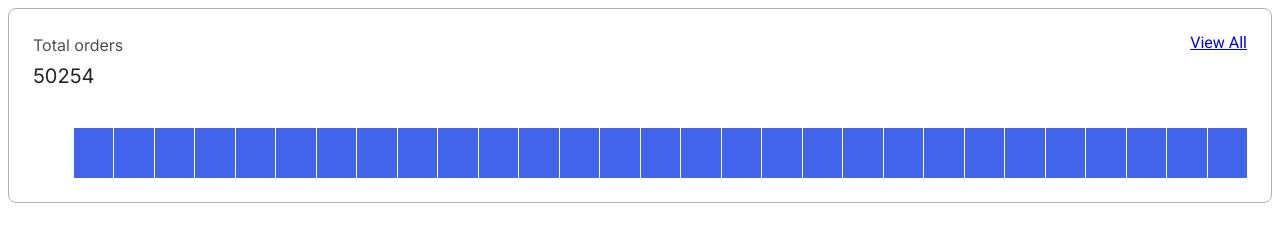
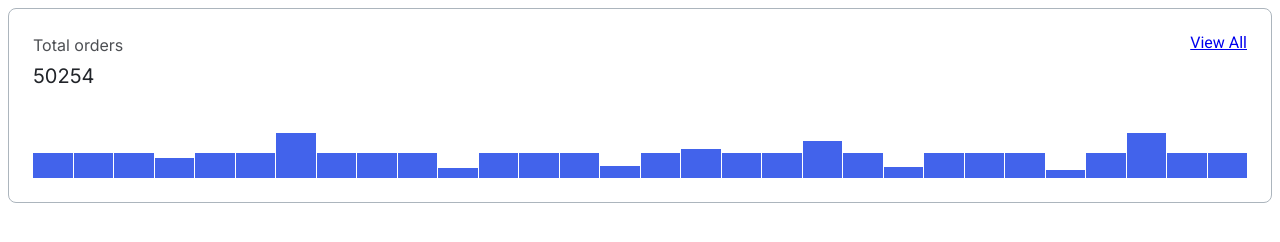
Before and after one commit to js-tasks-ru/htmlcss-20220317_alexxxusachev888, a website: page 04-lection2/01-histogram/index.html in a window 1280 px wide. Drawn offline with Linux system fonts and the light colour scheme.

Commit message:
FixedGistogram

```diff
--- a/04-lection2/01-histogram/histogram.css
+++ b/04-lection2/01-histogram/histogram.css
@@ -38,12 +38,12 @@
     flex-direction: row;
     align-items: flex-end;
     gap: 1px;
+    height: 50px;
 }
 
-.histogram__rectangles_point {
-    background: #4263EB;
+.histogram__rectangles-point {
+    background-color: #4263EB;
     display: flex;
     flex-basis: 9px;
     flex-grow: 1;
-    height: 50px;
 }
--- a/04-lection2/01-histogram/index.html
+++ b/04-lection2/01-histogram/index.html
@@ -12,36 +12,36 @@
             </div>
             <div class="histogram__numbers">50254</div>
             <div class="histogram__rectangles">
-                <div style="height:50%" class="histogram__rectangles_point"></div>
-                <div class="histogram__rectangles_point"></div>
-                <div class="histogram__rectangles_point"></div>
-                <div class="histogram__rectangles_point"></div>
-                <div class="histogram__rectangles_point"></div>
-                <div class="histogram__rectangles_point"></div>
-                <div class="histogram__rectangles_point"></div>
-                <div class="histogram__rectangles_point"></div>
-                <div class="histogram__rectangles_point"></div>
-                <div class="histogram__rectangles_point"></div>
-                <div class="histogram__rectangles_point"></div>
-                <div class="histogram__rectangles_point"></div>
-                <div class="histogram__rectangles_point"></div>
-                <div class="histogram__rectangles_point"></div>
-                <div class="histogram__rectangles_point"></div>
-                <div class="histogram__rectangles_point"></div>
-                <div class="histogram__rectangles_point"></div>
-                <div class="histogram__rectangles_point"></div>
-                <div class="histogram__rectangles_point"></div>
-                <div class="histogram__rectangles_point"></div>
-                <div class="histogram__rectangles_point"></div>
-                <div class="histogram__rectangles_point"></div>
-                <div class="histogram__rectangles_point"></div>
-                <div class="histogram__rectangles_point"></div>
-                <div class="histogram__rectangles_point"></div>
-                <div class="histogram__rectangles_point"></div>
-                <div class="histogram__rectangles_point"></div>
-                <div class="histogram__rectangles_point"></div>
-                <div class="histogram__rectangles_point"></div>
-                <div class="histogram__rectangles_point"></div>
+                <div style="height:50%" class="histogram__rectangles-point"></div>
+                <div style="height:50%" class="histogram__rectangles-point"></div>
+                <div style="height:50%" class="histogram__rectangles-point"></div>
+                <div style="height:40%" class="histogram__rectangles-point"></div>
+                <div style="height:50%" class="histogram__rectangles-point"></div>
+                <div style="height:50%" class="histogram__rectangles-point"></div>
+                <div style="height:90%" class="histogram__rectangles-point"></div>
+                <div style="height:50%" class="histogram__rectangles-point"></div>
+                <div style="height:50%" class="histogram__rectangles-point"></div>
+                <div style="height:50%" class="histogram__rectangles-point"></div>
+                <div style="height:20%" class="histogram__rectangles-point"></div>
+                <div style="height:50%" class="histogram__rectangles-point"></div>
+                <div style="height:50%" class="histogram__rectangles-point"></div>
+                <div style="height:50%" class="histogram__rectangles-point"></div>
+                <div style="height:25%" class="histogram__rectangles-point"></div>
+                <div style="height:50%" class="histogram__rectangles-point"></div>
+                <div style="height:58%" class="histogram__rectangles-point"></div>
+                <div style="height:50%" class="histogram__rectangles-point"></div>
+                <div style="height:50%" class="histogram__rectangles-point"></div>
+                <div style="height:74%" class="histogram__rectangles-point"></div>
+                <div style="height:50%" class="histogram__rectangles-point"></div>
+                <div style="height:23%" class="histogram__rectangles-point"></div>
+                <div style="height:50%" class="histogram__rectangles-point"></div>
+                <div style="height:50%" class="histogram__rectangles-point"></div>
+                <div style="height:50%" class="histogram__rectangles-point"></div>
+                <div style="height:16%" class="histogram__rectangles-point"></div>
+                <div style="height:50%" class="histogram__rectangles-point"></div>
+                <div style="height:90%" class="histogram__rectangles-point"></div>
+                <div style="height:50%" class="histogram__rectangles-point"></div>
+                <div style="height:50%" class="histogram__rectangles-point"></div>
             </div>
         </div>
     </body>
```
